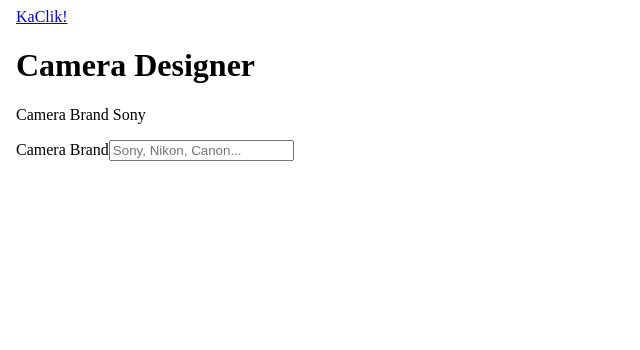
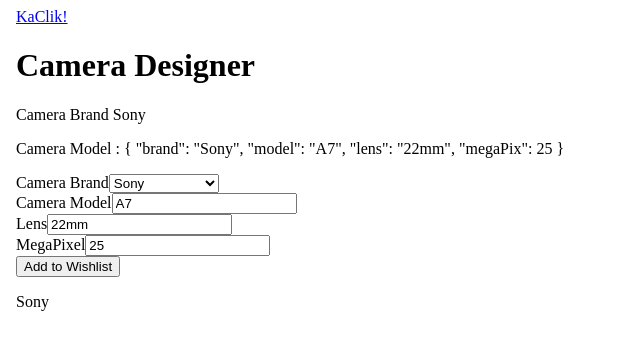
Before and after one commit to bryankim13/WebPLProject, an Angular app in the folder angComp/: page / in a window 1280 px wide. Shown: the top 350 px of the page, without its empty margins (0-640 px from the left). Built offline with nearby package versions, Linux system fonts and the light colour scheme.

Commit message:
finished frontend form

```diff
--- a/angComp/src/app/wishlist/wishlist.component.html
+++ b/angComp/src/app/wishlist/wishlist.component.html
@@ -1,8 +1,45 @@
 <p>Camera Brand {{camera.brand}}</p>
-<form #wishlistForm="ngForm">
+<p>Camera Model : {{camera|json}}</p>
+<form #wishlistForm="ngForm" (ngSubmit) = "submitForm(wishlistForm.value)">
     <div class="mb-3">
         <label for = "brand" class = "form-label">Camera Brand</label>
-        <input ngModel type = "text" class = "form-control" name = "brand" placeholder = "Sony, Nikon, Canon..."/>
+        <select [(ngModel)]="camera.brand" class = "form-select" name = "brand">
+            <option selected>Select a Brand</option>
+            <option *ngFor="let brands of brandNames"> {{brands}}</option>
+        </select>
+    </div>
+    <div class="mb-3">
+        <label for = "model" class = "form-label">Camera Model</label>
+        <input [(ngModel)]="camera.model"
+        required
+        #model="ngModel"
+        minlength="2" maxlength="100"
+        [class.is-invalid]="model.invalid && model.touched"
+        type = "text" class = "form-control" name = "model" placeholder = "Model"/>
+    </div>
+    <div class="mb-3">
+        <label for = "lens" class = "form-label">Lens</label>
+        <input [(ngModel)]="camera.lens"
+        required
+        #lens="ngModel"
+        minlength="2" maxlength="100"
+        [class.is-invalid]="lens.invalid && lens.touched"
+        type = "text" class = "form-control" name = "lens" placeholder = "Lens"/>
+    </div>
+    <div class="mb-3">
+        <label for = "megapix" class = "form-label">MegaPixel</label>
+        <input [(ngModel)]="camera.megaPix"
+        required
+        #megapix="ngModel"
+        minlength="2" maxlength="100"
+        [class.is-invalid]="megapix.invalid && megapix.touched"
+        type = "text" class = "form-control" name = "megapix" placeholder = "How much is enough?"/>
+    </div>
+    <div class="mb-3">
+        <button class="btn btn-primary"
+        [disabled]="!wishlistForm.form.valid"
+        (click)="addWish()">Add to Wishlist</button>
     </div>
 </form>
+<p>{{confirmationMsg}}</p>
 <p>{{wishlistForm.value.brand}}</p>
--- a/angComp/src/app/wishlist/wishlist.component.ts
+++ b/angComp/src/app/wishlist/wishlist.component.ts
@@ -8,12 +8,22 @@
 export class WishlistComponent implements OnInit {
 
   camera: Camera;
-
+  confirmationMsg: string;
+  brandNames: Array<string> = ["Sony","Fujifilm","Nikon","Canon","GoPro","Panasonic"];
+  wishes: Array<Camera> = [];
   constructor() {
     this.camera = new Camera("Sony", "A7", "22mm",25);
+    this.confirmationMsg = "";
   }
 
+  addWish(): void {
+    this.confirmationMsg = "Added to your Wishlist!";
+  }
+  submitForm(data:any): void{
+    let cam = new Camera(data.brand,data.model,data.lens,data.megaPix);
+  }
   ngOnInit(): void {
   }
 
+
 }
```
